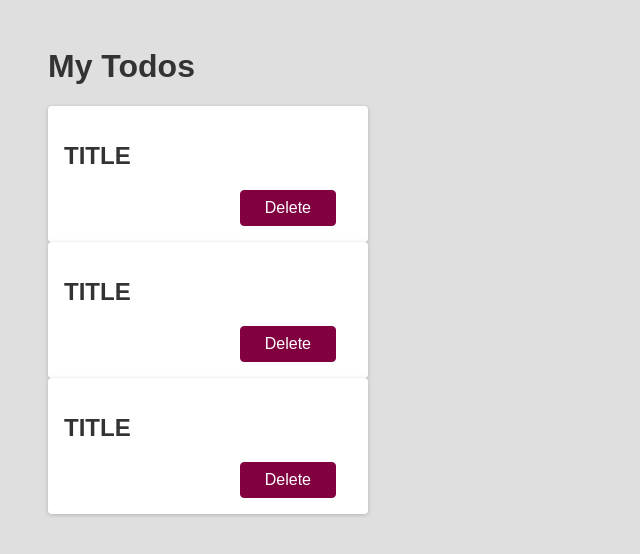
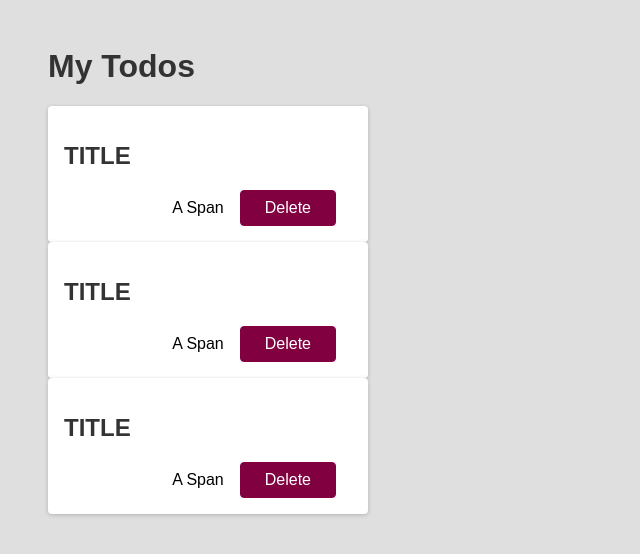
Before and after one commit to mendelssohnbach/react-scrach-20210513, a React (Create React App) app: page / in a window 1280 px wide. Shown: the top 554 px of the page, without its empty margins (0-640 px from the left). Built offline with nearby package versions, Linux system fonts and the light colour scheme.

Commit message:
Todoコンポーネントに要素追加

```diff
--- a/src/components/Todo.jsx
+++ b/src/components/Todo.jsx
@@ -5,6 +5,7 @@ const Todo = () => {
     <div className="card">
       <h2>TITLE</h2>
       <div className="actions">
+        <span>A Span</span>
         <button className="btn">Delete</button>
       </div>
     </div>
```
